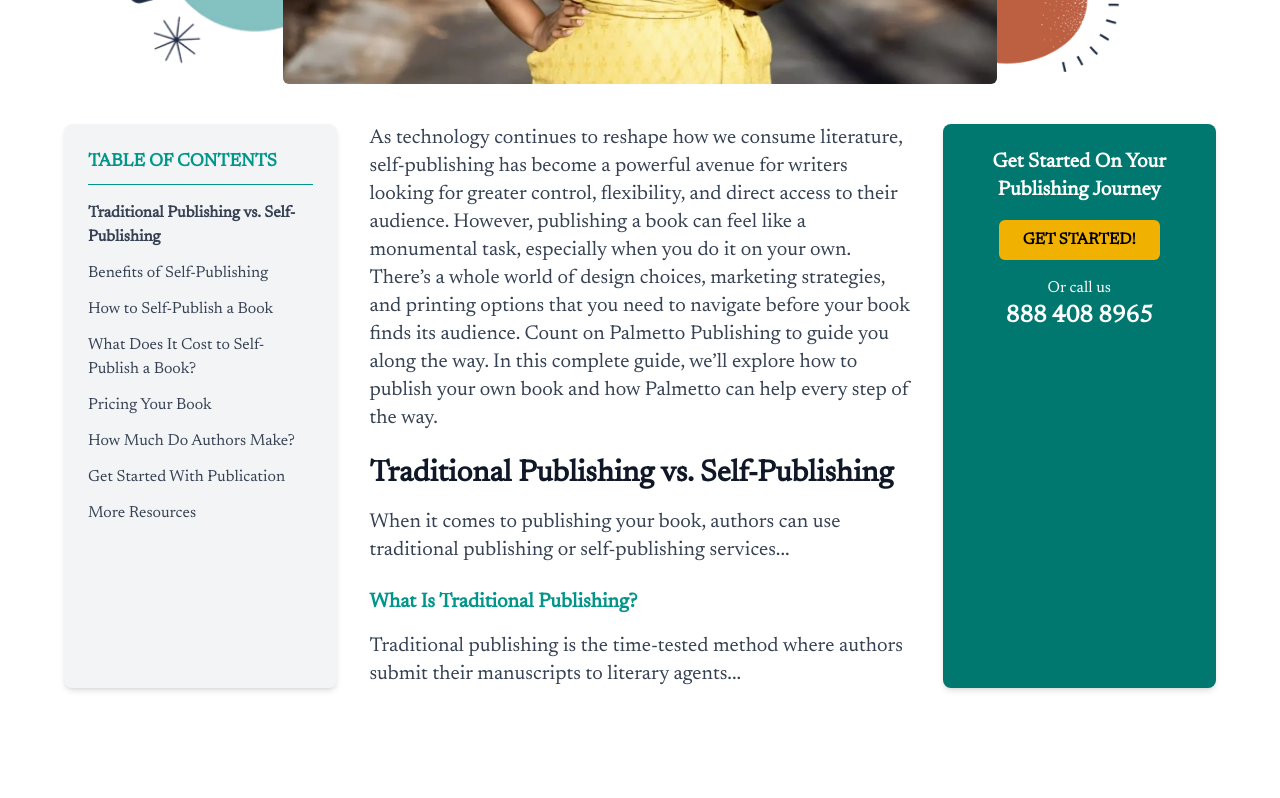
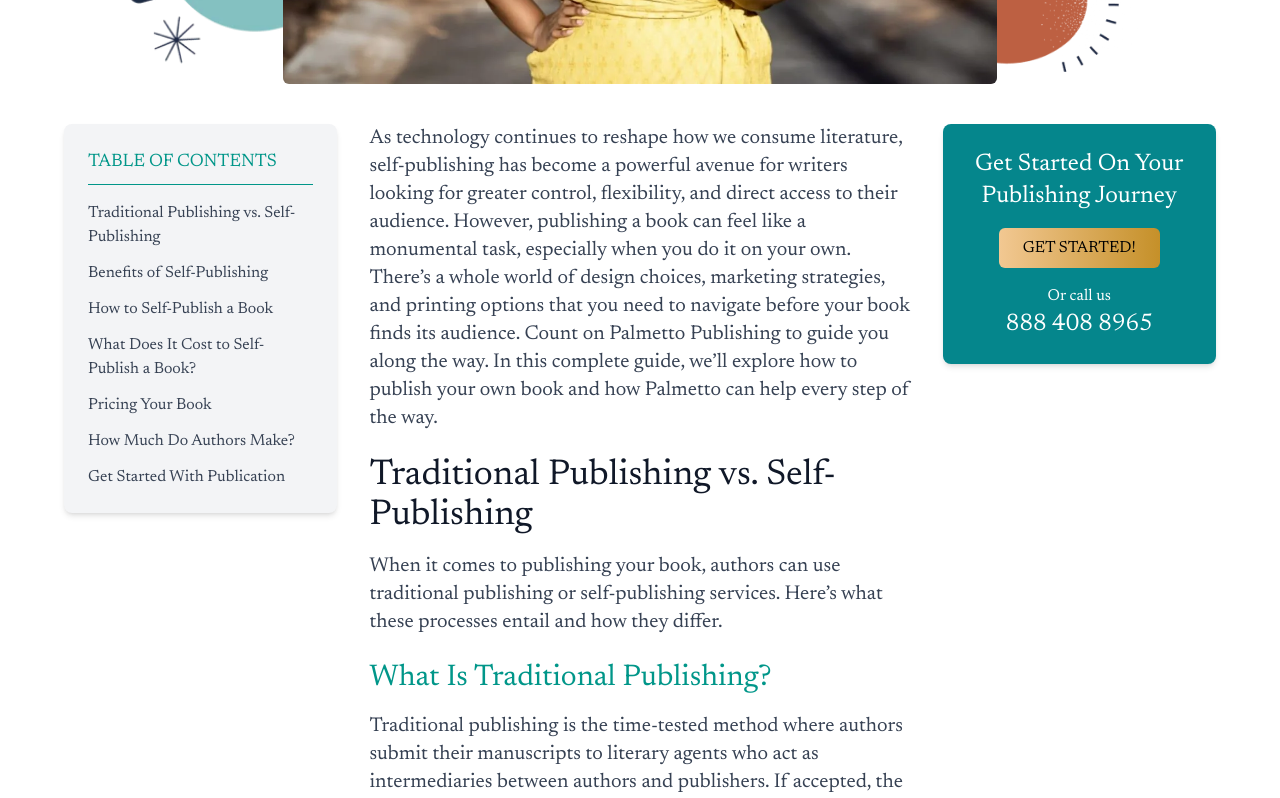
Before and after one commit to FahizOzil/palmbay-publisher, a Next.js app: page /guides/self-publishing in a window 1280 px wide. Shown: the part 740-1538 px from the top of the page. Before the commit the page ends 1476 px from the top, so only its background shows below. Built offline with nearby package versions, Linux system fonts and the light colour scheme.

Commit message:
Update SelfPublishingSection.jsx

```diff
--- a/app/guides/self-publishing/SelfPublishingSection.jsx
+++ b/app/guides/self-publishing/SelfPublishingSection.jsx
@@ -6,19 +6,19 @@ const SelfPublishingSection = () => {
     <div className={`${font.className} relative mt-48 flex flex-col md:flex-row w-full px-4 lg:px-16 py-12 gap-8`}>
 
       {/* Left Side - Table of Contents */}
-      <div className="w-full md:w-1/4 bg-gray-100 rounded-lg p-6 shadow-md">
-        <h3 className="text-teal-600 font-bold text-lg uppercase border-b pb-2">
+      <div className="w-full h-fit md:w-1/4 bg-gray-100 rounded-lg p-6 shadow-md">
+        <h3 className="text-teal-600  text-lg uppercase border-b pb-2">
           Table of Contents
         </h3>
         <ul className="mt-4 space-y-3 text-gray-700">
-          <li className="font-semibold">Traditional Publishing vs. Self-Publishing</li>
+          <li className="">Traditional Publishing vs. Self-Publishing</li>
           <li>Benefits of Self-Publishing</li>
           <li>How to Self-Publish a Book</li>
           <li>What Does It Cost to Self-Publish a Book?</li>
           <li>Pricing Your Book</li>
           <li>How Much Do Authors Make?</li>
           <li>Get Started With Publication</li>
-          <li>More Resources</li>
+          {/* <li>More Resources</li> */}
         </ul>
       </div>
 
@@ -27,28 +27,28 @@ const SelfPublishingSection = () => {
         <p className="text-gray-700">
         As technology continues to reshape how we consume literature, self-publishing has become a powerful avenue for writers looking for greater control, flexibility, and direct access to their audience. However, publishing a book can feel like a monumental task, especially when you do it on your own. There’s a whole world of design choices, marketing strategies, and printing options that you need to navigate before your book finds its audience. Count on Palmetto Publishing to guide you along the way. In this complete guide, we’ll explore how to publish your own book and how Palmetto can help every step of the way.
         </p>
-        <h2 className="text-3xl font-bold text-gray-900 mt-6">
+        <h2 className="text-4xl text-gray-900 mt-6">
           Traditional Publishing vs. Self-Publishing
         </h2>
         <p className="mt-4 text-gray-700">
-          When it comes to publishing your book, authors can use traditional publishing or self-publishing services...
+        When it comes to publishing your book, authors can use traditional publishing or self-publishing services. Here’s what these processes entail and how they differ.
         </p>
-        <h3 className="text-xl font-bold text-teal-600 mt-6">
+        <h3 className="text-3xl  text-teal-600 mt-6">
           What Is Traditional Publishing?
         </h3>
         <p className="mt-4 text-gray-700">
-          Traditional publishing is the time-tested method where authors submit their manuscripts to literary agents...
+        Traditional publishing is the time-tested method where authors submit their manuscripts to literary agents who act as intermediaries between authors and publishers. If accepted, the publisher handles the entire publishing process, including editing, cover design, printing, distribution, and marketing. Authors usually receive an advance against royalties, but a significant portion of the book’s earnings go to the publisher, literary agent, and intermediaries. While traditional publishing provides the support of an experienced team, it often involves a longer timeframe and less control for the author.
         </p>
       </div>
 
       {/* Right Side - Call to Action */}
-      <div className="w-full md:w-1/4 bg-teal-700 text-white p-6 rounded-lg shadow-md flex flex-col items-center text-center">
-        <h3 className="text-xl font-bold">Get Started On Your Publishing Journey</h3>
-        <button className="mt-4 bg-yellow-500 text-black px-6 py-2 rounded-md font-bold hover:bg-yellow-400">
+      <div className="w-full h-fit md:w-1/4 customgreen text-white p-6 rounded-lg shadow-md flex flex-col items-center text-center">
+        <h3 className="text-2xl ">Get Started On Your Publishing Journey</h3>
+        <button className="mt-4 button-gradient text-black px-6 py-2 rounded-md  hover:bg-yellow-400">
           GET STARTED!
         </button>
         <p className="mt-4">Or call us</p>
-        <p className="text-2xl font-bold">888 408 8965</p>
+        <p className="text-2xl ">888 408 8965</p>
       </div>
     </div>
   )
```
